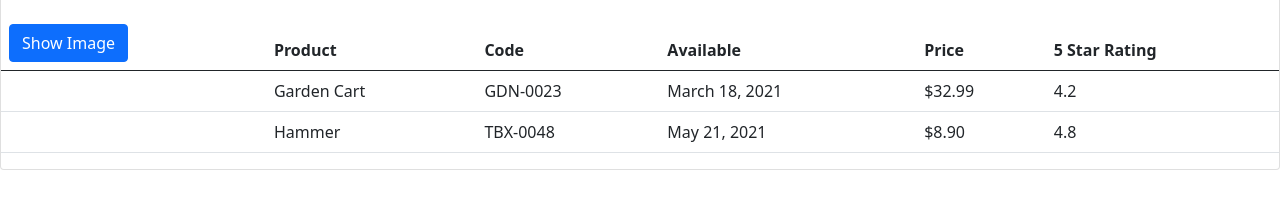
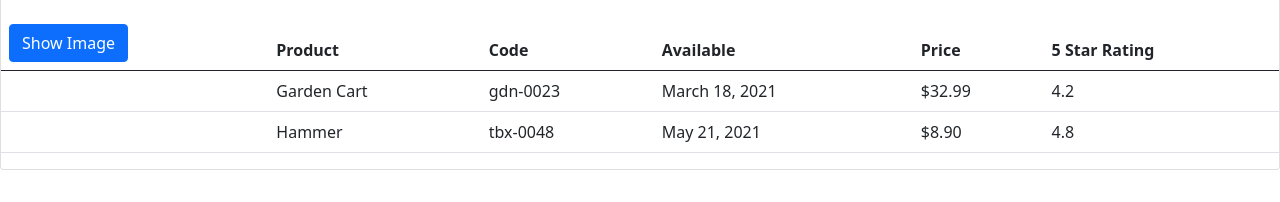
Before and after one commit to dazacher/Angular-GettingStarted, an Angular app in the folder APM/: page / in a window 1280 px wide. Shown: the part 164-366 px from the top of the page. Built offline with nearby package versions, Linux system fonts and the light colour scheme.

Commit message:
Used a lowercase pipe and other properties for currency.

```diff
--- a/APM/src/app/products/product-list.component.html
+++ b/APM/src/app/products/product-list.component.html
@@ -44,9 +44,9 @@
                             />
                         </td>
                         <td>{{ product.productName }}</td>
-                        <td>{{ product.productCode }}</td>
+                        <td>{{ product.productCode | lowercase}}</td>
                         <td>{{ product.releaseDate }}</td>
-                        <td>{{ product.price | currency}}</td>
+                        <td>{{ product.price | currency: 'USD' : 'symbol' : '1.2-2'}}</td>
                         <td>{{ product.starRating }}</td>
                     </tr>
                 </tbody>
```
